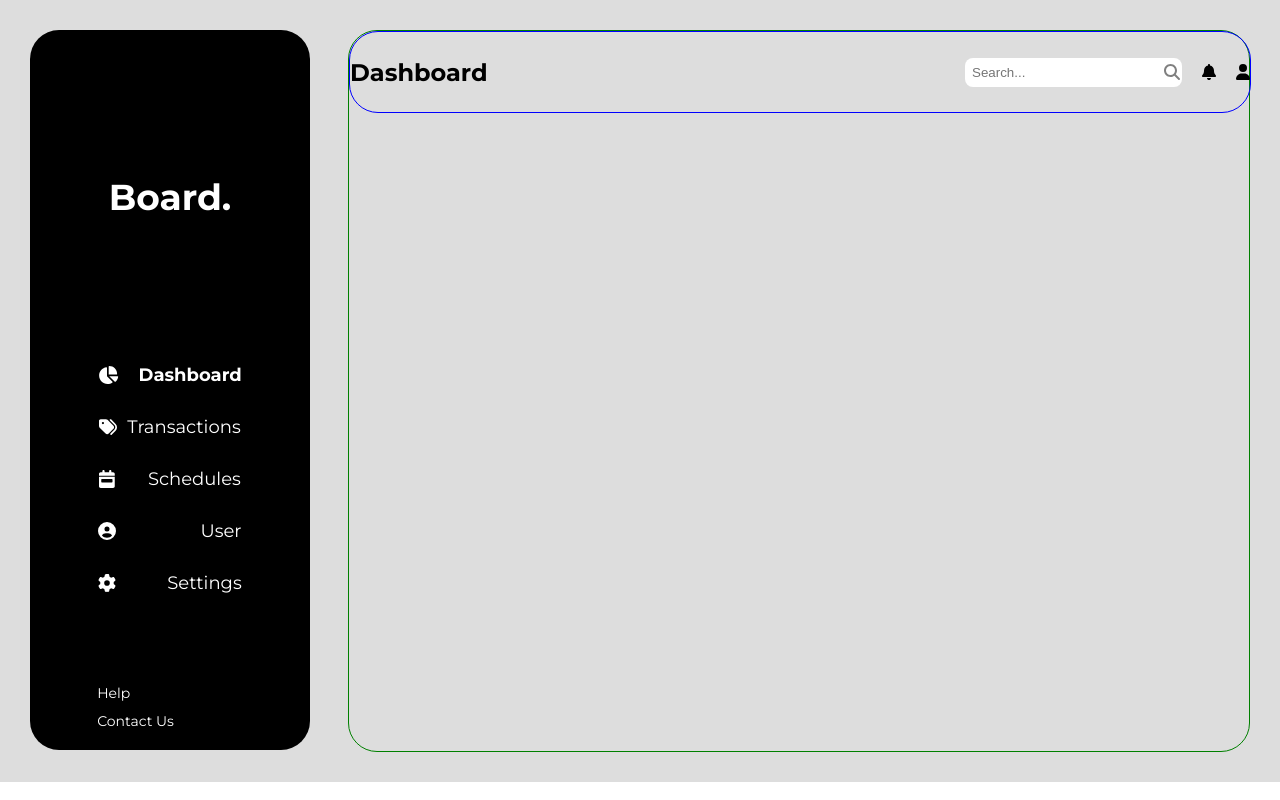
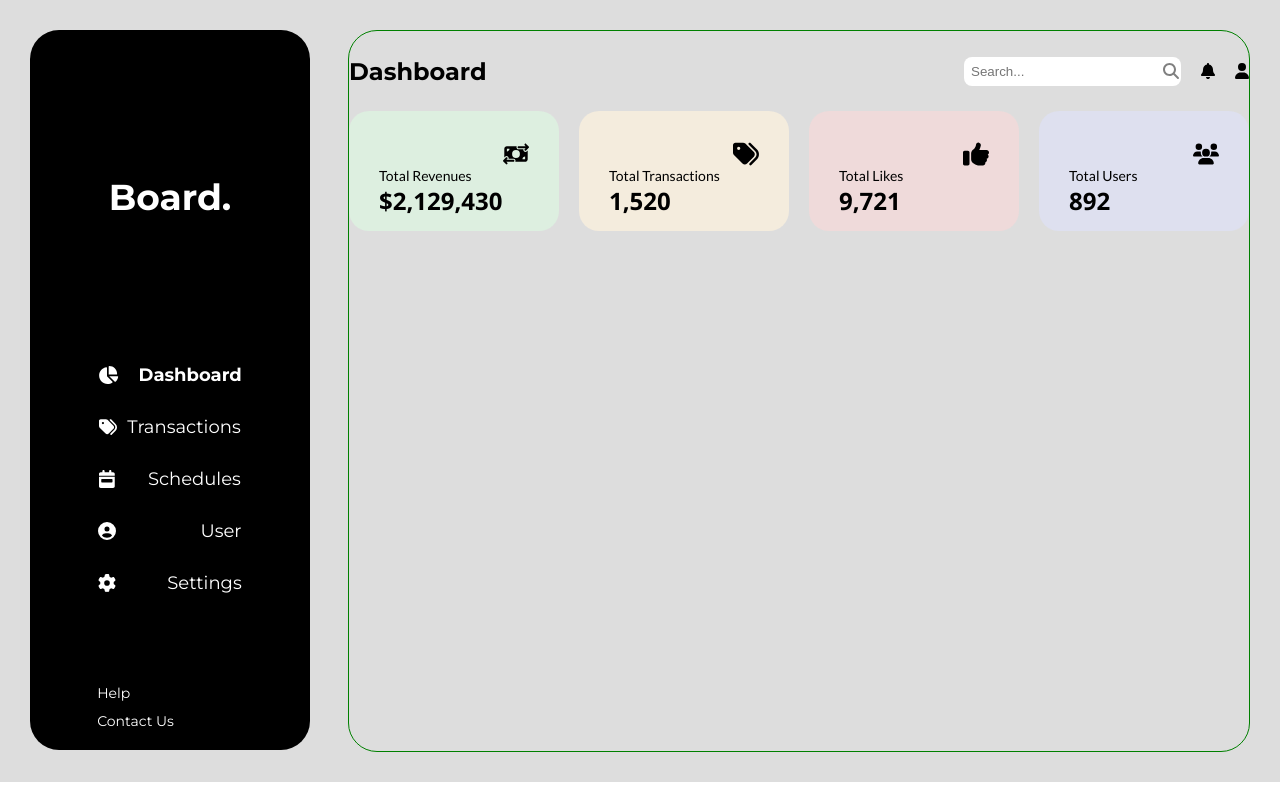
Before and after one commit to ritika-saha/Board-task-app, a React (Create React App) app: page / in a window 1280 px wide. Built offline with nearby package versions, Linux system fonts and the light colour scheme.

Commit message:
stat card design

```diff
--- a/public/index.html
+++ b/public/index.html
@@ -19,6 +19,9 @@
 <link rel="preconnect" href="https://fonts.googleapis.com">
 <link rel="preconnect" href="https://fonts.gstatic.com" crossorigin>
 <link href="https://fonts.googleapis.com/css2?family=Montserrat&display=swap" rel="stylesheet">
+<link rel="preconnect" href="https://fonts.googleapis.com">
+<link rel="preconnect" href="https://fonts.gstatic.com" crossorigin>
+<link href="https://fonts.googleapis.com/css2?family=Open+Sans:wght@700&display=swap" rel="stylesheet">
     <!--
       manifest.json provides metadata used when your web app is installed on a
       user's mobile device or desktop. See https://developers.google.com/web/fundamentals/web-app-manifest/
--- a/src/components/Dashboard.jsx
+++ b/src/components/Dashboard.jsx
@@ -1,5 +1,5 @@
 import { FontAwesomeIcon  } from '@fortawesome/react-fontawesome'
-import { faChartPie, faSearch ,faTags, faCalendarWeek, faCircleUser ,faGear, faBell, faBellConcierge, faUser } from '@fortawesome/free-solid-svg-icons'
+import { faChartPie, faSearch ,faTags, faCalendarWeek, faCircleUser ,faGear, faBell,  faUser, faMoneyBillTransfer, faThumbsUp, faUsers } from '@fortawesome/free-solid-svg-icons'
 import React from 'react'
 import styled from 'styled-components'
 
@@ -91,13 +91,12 @@ height: 90vh;
   border: 1px solid green;
   border-radius: 29px;
 
-
 `
 
 const Nav=styled.div`
   height: 10vh;
   width: 100%;
-  border: 1px solid blue;
+ // border: 1px solid blue;
   display: flex;
   align-items: center;
   justify-content: space-between;
@@ -132,6 +131,33 @@ const Input=styled.input`
   border-radius: 8px;
 `
 
+const StatCard=styled.div`
+  width: 100%;
+ // border: 1px solid red;
+  height: 120px;
+  display: flex;
+  justify-content: space-between;
+`
+
+const Card=styled.div`
+width: 150px;
+height: 60px;
+background-color: ${props=>props.color};
+border-radius: 20px;
+padding: 30px;
+display: flex;
+flex-direction: column;
+`
+
+const CardTitle=styled.div`
+display: flex;
+align-items: start;
+float: left;
+font-family: ${props=>props.font};
+font-size: ${props=>props.size};
+font-weight: ${props=>props.weight};
+`
+
 const Dashboard = () => {
   return (
     <Container>
@@ -162,6 +188,34 @@ const Dashboard = () => {
         <FontAwesomeIcon icon={faUser} style={{marginLeft:'20px'}} />
           </Creds>
         </Nav>
+
+        <StatCard>
+
+          <Card color={'#DDEFE0'}>
+          <div><FontAwesomeIcon icon={faMoneyBillTransfer} style={{float:'right', width:'26px', height:'26px'}} /></div>
+          <CardTitle font='lato' size='14px' weight='400'>Total Revenues</CardTitle>
+          <CardTitle font='open sans' size='24px' weight='700'>$2,129,430</CardTitle>
+          </Card>
+
+          <Card color={'#F4ECDD'}>
+          <div><FontAwesomeIcon icon={faTags} style={{float:'right', width:'26px', height:'26px'}} /></div>
+          <CardTitle font='lato' size='14px' weight='400'>Total Transactions</CardTitle>
+          <CardTitle font='open sans' size='24px' weight='700'>1,520</CardTitle>
+          </Card>
+
+          <Card color={'#EFDADA'}>
+          <div><FontAwesomeIcon icon={faThumbsUp} style={{float:'right', width:'26px', height:'26px'}} /></div>
+          <CardTitle font='lato' size='14px' weight='400'>Total Likes</CardTitle>
+          <CardTitle font='open sans' size='24px' weight='700'>9,721</CardTitle>
+          </Card>
+
+          <Card color={'#DEE0EF'}>
+          <div><FontAwesomeIcon icon={faUsers} style={{float:'right', width:'26px', height:'26px'}} /></div>
+          <CardTitle font='lato' size='14px' weight='400'>Total Users</CardTitle>
+          <CardTitle font='open sans' size='24px' weight='700'>892</CardTitle>
+          </Card>
+
+        </StatCard>
       </Right>
 
     </Container>
```
